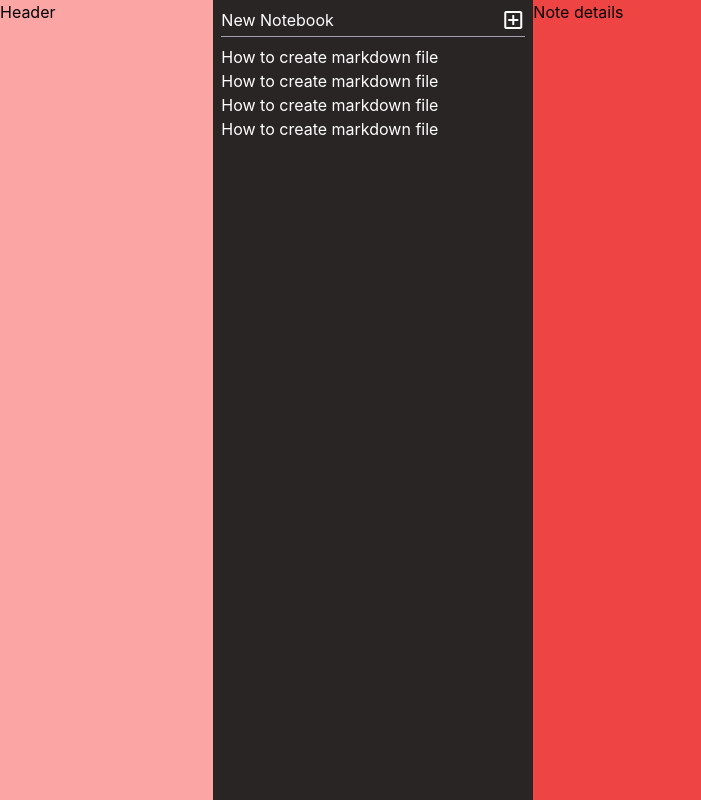
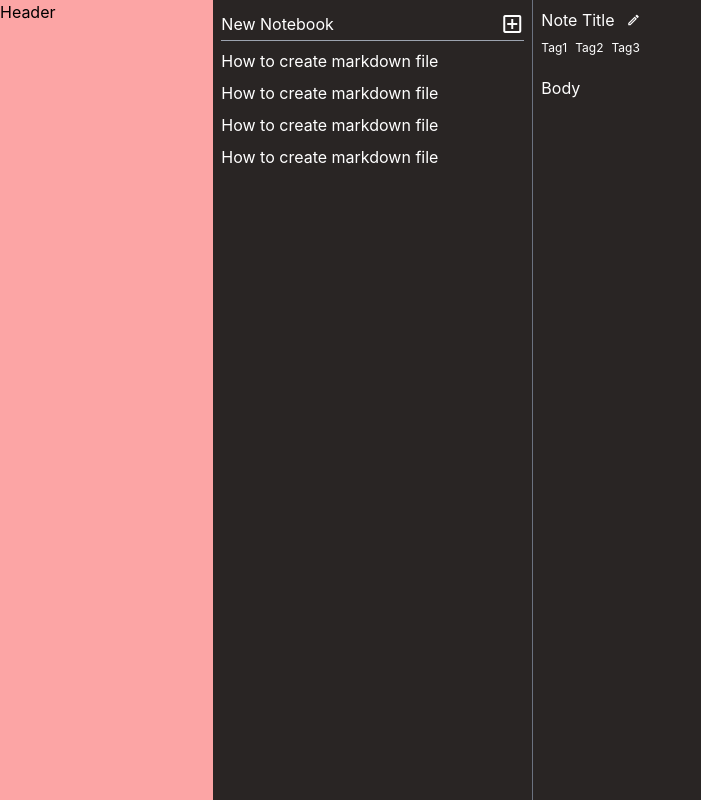
Before and after one commit to daoyzheng/notecraft, a React (Vite) app: page /notebook in a window 1280 px wide. Shown: the whole page, without its empty margins (0-701 px from the left). Built offline with nearby package versions, Linux system fonts and the light colour scheme.

Commit message:
Add note details component

```diff
--- /dev/null
+++ b/src/components/noteDetails/NoteDetails.tsx
@@ -0,0 +1,23 @@
+interface Props {
+  className?: string
+}
+const NoteDetails = ({ className } : Props) => {
+  return (
+    <div className={`px-2 pt-2 bg-stone-800 text-white ${className}`}>
+      <div className="flex flex-row gap-x-3 items-center">
+        <div>Note Title</div>
+        <i className="material-icons-outlined text-sm cursor-pointer">edit</i>
+      </div>
+      <div className="text-xs mt-2 flex flex-row items-center gap-x-2">
+        <div>Tag1</div>
+        <div>Tag2</div>
+        <div>Tag3</div>
+      </div>
+      <div className="mt-5">
+        Body
+      </div>
+    </div>
+  )
+}
+
+export default NoteDetails
--- a/src/components/notelist/Notelist.tsx
+++ b/src/components/notelist/Notelist.tsx
@@ -1,22 +1,26 @@
 interface Props {
-  className: string
+  className?: string
   onCreateNewNote: () => void
 }
 const noteLists = [
   {
+    id: 1,
     title: 'How to create markdown file',
     date: '2020-06-14',
     body: 'testing note here'
   },
   {
+    id: 2,
     title: 'How to create markdown file',
     date: '2020-06-14'
   },
   {
+    id: 3,
     title: 'How to create markdown file',
     date: '2020-06-14'
   },
   {
+    id: 4,
     title: 'How to create markdown file',
     date: '2020-06-14'
   }
@@ -27,16 +31,16 @@ const Notelist = ({ className, onCreateNewNote } : Props) => {
   }
 
   return (
-    <div className={`px-2 bg-stone-800 text-white ${className}`}>
+    <div className={`px-2 pt-1 bg-stone-800 text-white ${className}`}>
       <div className="flex flex row items-center justify-between my-2 border-buttom border-b pb-1 border-gray-400">
         <div>New Notebook</div>
         <i className="material-icons-outlined text-md cursor-pointer" onClick={handleOnClick}>add_box</i>
       </div>
-      <div>
+      <div className="space-y-2">
         {
           noteLists.map(note =>
             (
-              <div>
+              <div key={note.id}>
                 {note.title}
               </div>
             )
--- a/src/pages/notebook/Notebook.tsx
+++ b/src/pages/notebook/Notebook.tsx
@@ -1,3 +1,4 @@
+import NoteDetails from "../../components/noteDetails/NoteDetails"
 import Notelist from "../../components/notelist/Notelist"
 
 const Notebook = () => {
@@ -6,8 +7,8 @@ const Notebook = () => {
   }
   return (
     <div className="grid grid-cols-10 h-full w-full">
-      <Notelist className="col-span-3" onCreateNewNote={handleCreateNewNote}/>
-      <div className="col-span-7 bg-red-500">Note details</div>
+      <Notelist className="col-span-3 border-r border-gray-500" onCreateNewNote={handleCreateNewNote}/>
+      <NoteDetails className="col-span-7" />
     </div>
   )
 }
```
